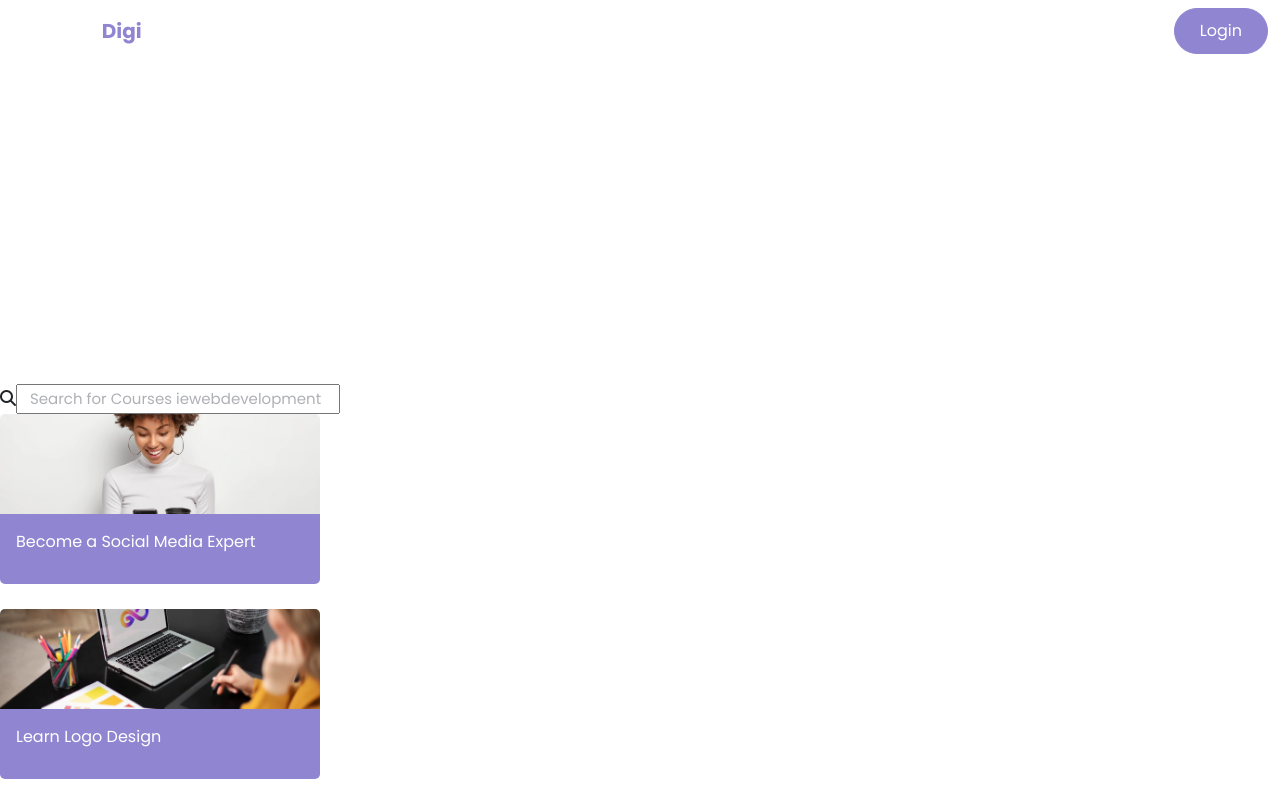
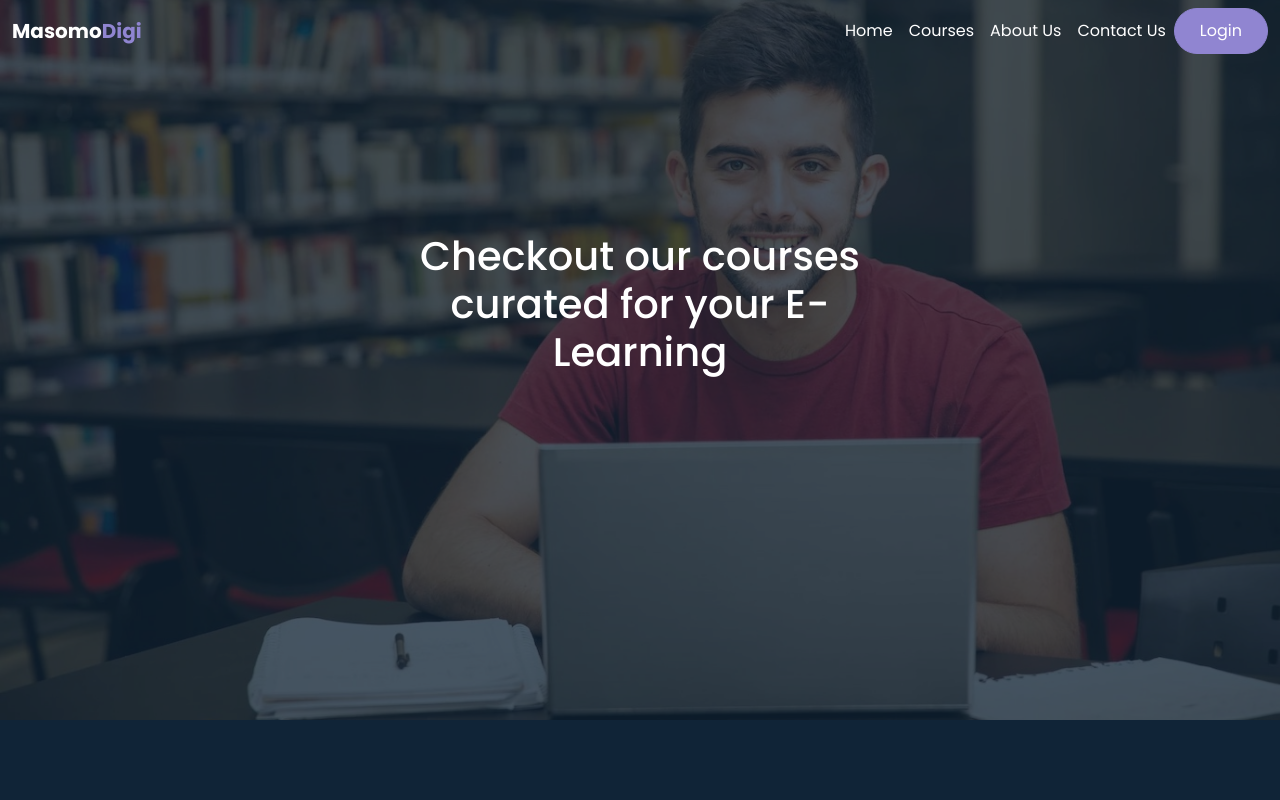
Before and after one commit to Njihia413/phase-5-project, a React (Create React App) app in the folder client/: page /course in a window 1280 px wide. Shown: the top 800 px of the page. Built offline with nearby package versions, Linux system fonts and the light colour scheme.

Commit message:
Added the course.js styling in index.css

```diff
--- a/client/src/index.css
+++ b/client/src/index.css
@@ -544,3 +544,38 @@ hr {
   border-top: 1px solid;
   opacity: .25;
 }
+.course {
+  background-image: url('./assets/IMG-3214.jpg');
+  background-position: center;
+  background-size: cover;
+  background-repeat: no-repeat;
+  height: 90vh;
+}
+.bg-course {
+  background-color: #102437c1;
+  height: 90vh;
+}
+.search-container{
+  width: 100%;
+  height: 100vh;
+  display: flex;
+  align-items: center;
+  justify-content: center;
+}
+.form{
+  background: #9085D1;
+  width: 600px;
+  height: 55px;
+  display: flex;
+}
+.form input{
+  flex: 1;
+  border: none;
+  outline: none;
+
+}
+form.fa-sharp fa-solid fa-magnifying-glass{
+    align-self: center;
+    padding: 10px 20px;
+    color: #ffffff;
+}
```
